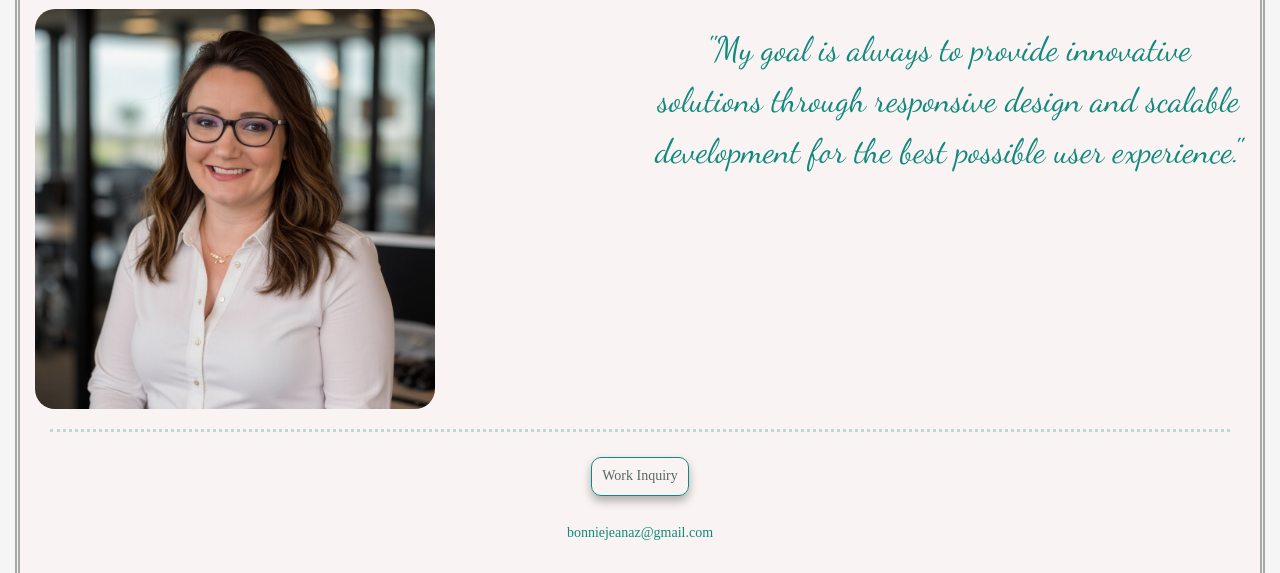
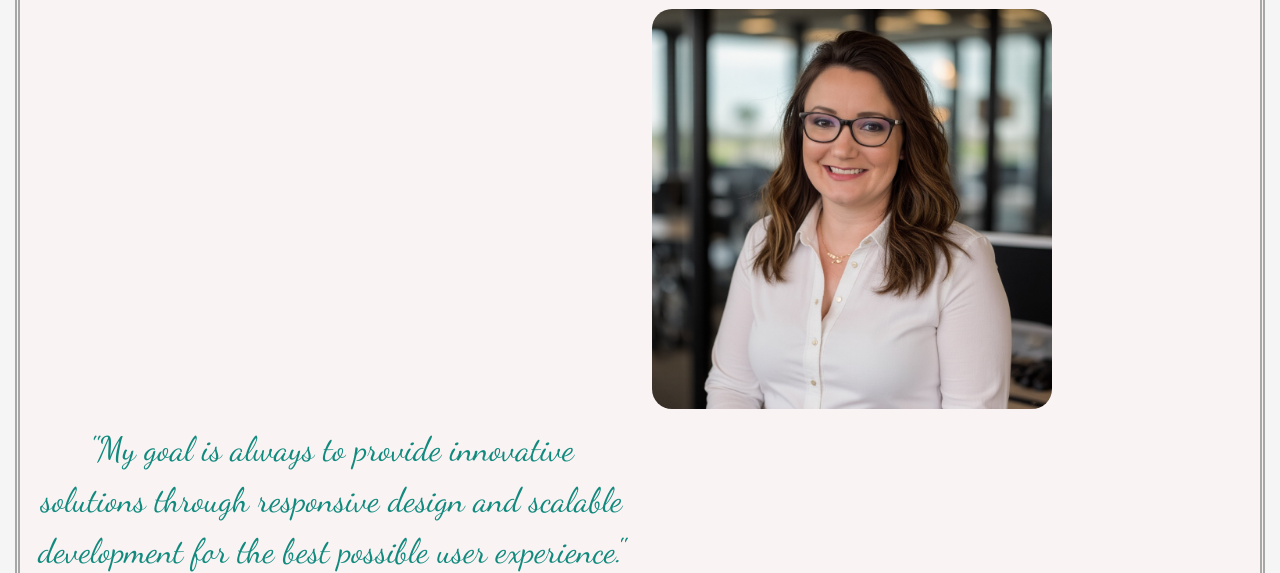
Before and after one commit to BonnieJeanAZ/Portfolio-Project, a plain HTML site: page index.html in a window 1280 px wide. Shown: the part 201-774 px from the top of the page. Drawn offline with nearby package versions, Linux system fonts and the light colour scheme; a web font is replaced by a local one.

Commit message:
adjusted column layout on home page

```diff
--- a/index.html
+++ b/index.html
@@ -100,6 +100,7 @@
       <h2>Frontend Developer & Designer based in Phoenix, Arizona</h2>
       <div class="container">
         <div class="row mt-4" id="main-row">
+          <div class="col"></div>
           <div class="col-sm-6">
             <img
               src="images/Bonnie1.jpeg"
@@ -114,6 +115,7 @@
               user experience."
             </p>
           </div>
+          <div class="col"></div>
         </div>
       </div>
       <footer>
```
